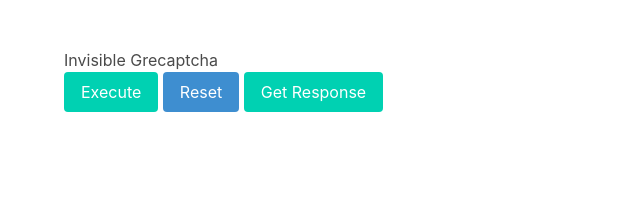
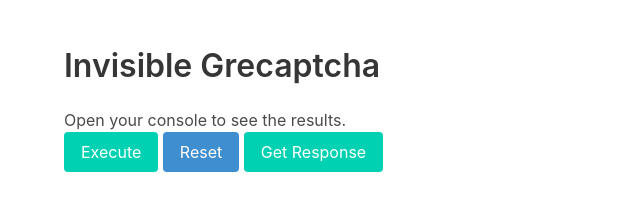
Before and after one commit to thiamsantos/invisible-grecaptcha, a website: page docs/index.html in a window 1280 px wide. Shown: the whole page, without its empty margins (0-640 px from the left). Drawn offline with nearby package versions, Linux system fonts and the light colour scheme.

Commit message:
:memo: improve docs

```diff
--- a/docs/index.html
+++ b/docs/index.html
@@ -11,7 +11,8 @@
 <body>
     <div class="section">
         <div class="container">
-            <h1>Invisible Grecaptcha</h1>
+            <h1 class="title">Invisible Grecaptcha</h1>
+            <p>Open your console to see the results.</p>
             <button class="button is-primary" id="execute">Execute</button>
             <button class="button is-info" id="reset">Reset</button>
             <button class="button is-primary" id="get-response">Get Response</button>
--- a/src/index.js
+++ b/src/index.js
@@ -12,7 +12,7 @@
 /**
  * Create an invisible grecaptcha and returns the id of the capctha.
  * @param {Object} options - The options to create a invisible recaptcha.
- * @param {string} options.sitekey - Your recaptcha sitekey.
+ * @param {string} options.sitekey - Your recaptcha sitekey. You can get one here: https://www.google.com/recaptcha/admin.
  * @param {verifyCallback} options.callback - Captcha callback.
  * @param {string} [options.locale] - Language of the captcha. See available language codes https://developers.google.com/recaptcha/docs/language. Auto-detects the user's language if unspecified.
  * @param {string} [options.position = bottomright] - Position the reCAPTCHA badge. Values: bottomright, bottomleft and inline.
```
Also changed, not shown: README.md.
